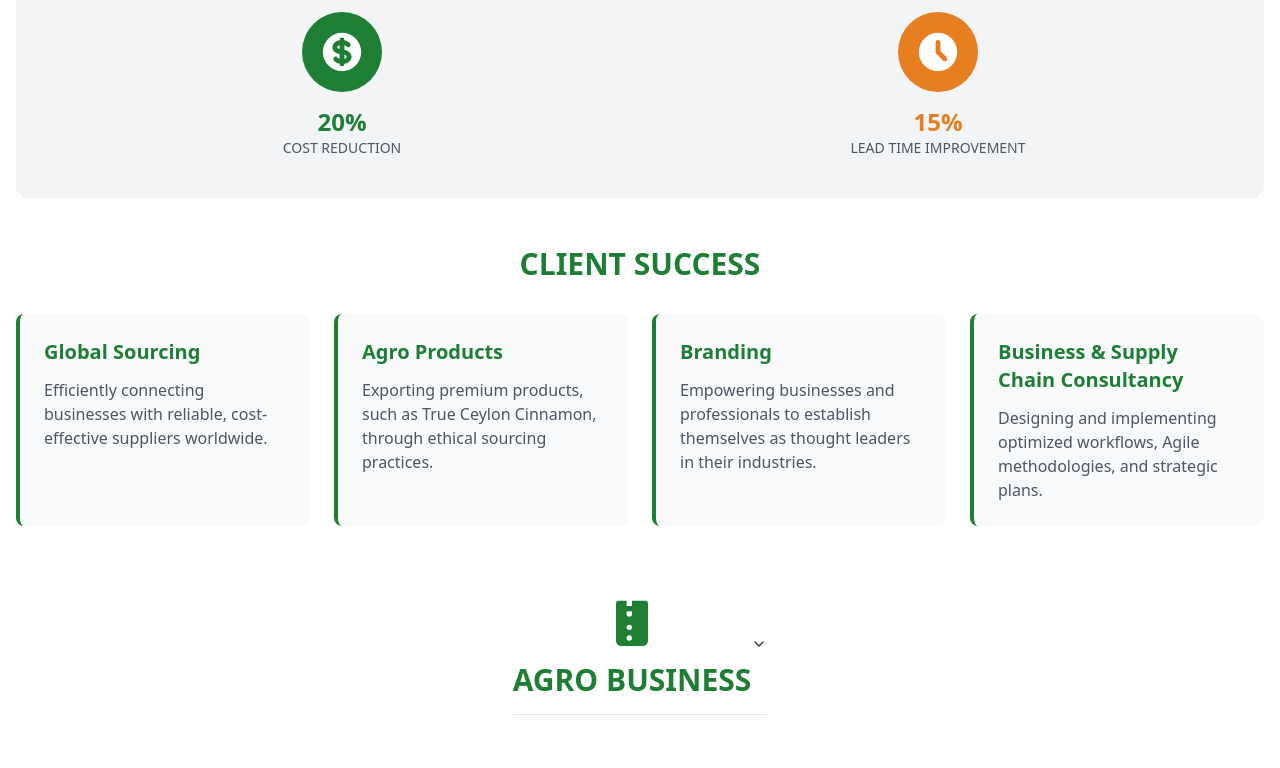
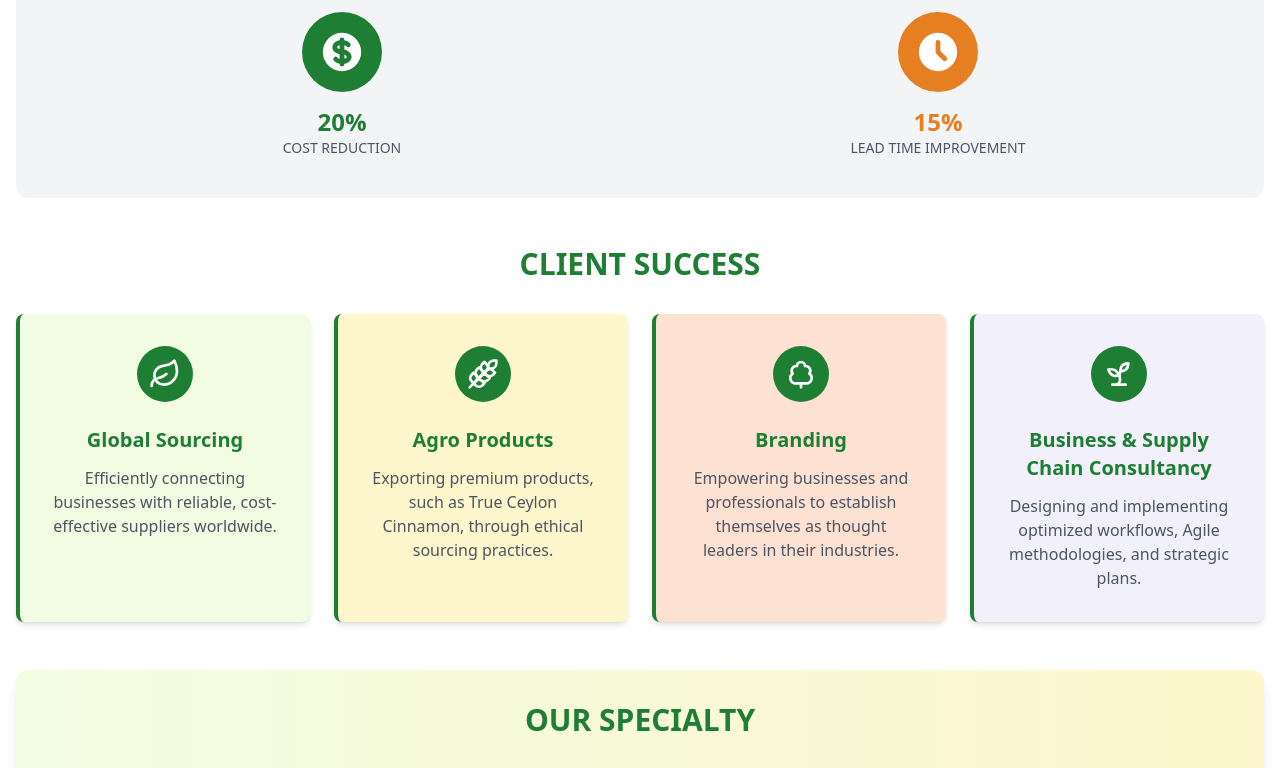
Before and after one commit to KaushanTharushka/imagify-web-architect, a React (Vite) app: page / in a window 1280 px wide. Shown: the part 2000-2768 px from the top of the page. Built offline with nearby package versions, Linux system fonts and the light colour scheme.

Commit message:
Refactor: Improve website design and content
- Updated the "Client Success" and "Our Specialty" sections.
- Removed the "Resources" section from the footer.
- Added the logo to the footer.
- Optimized the website design for an "agro vibe".

```diff
--- a/src/components/Footer.tsx
+++ b/src/components/Footer.tsx
@@ -5,14 +5,15 @@ const Footer: React.FC = () => {
   return (
     <footer className="bg-sourcing-footer text-white">
       <div className="container mx-auto px-4 py-12">
-        <div className="grid grid-cols-1 md:grid-cols-4 gap-8">
+        <div className="grid grid-cols-1 md:grid-cols-3 gap-8">
           <div>
             <div className="flex items-center mb-6">
               <div className="mr-2">
-                <svg className="w-8 h-8" viewBox="0 0 100 100" fill="none" xmlns="http://www.w3.org/2000/svg">
-                  <path d="M50 0C22.4 0 0 22.4 0 50C0 77.6 22.4 100 50 100C77.6 100 100 77.6 100 50C100 22.4 77.6 0 50 0ZM70 75C70 77.8 67.8 80 65 80H35C32.2 80 30 77.8 30 75V35C30 32.2 32.2 30 35 30H55L70 45V75Z" fill="#ffffff"/>
-                  <path d="M55 45H65L55 35V45Z" fill="#ffffff"/>
-                </svg>
+                <img
+                  src="/lovable-uploads/d80175a3-0256-4e4b-b915-a6bdc9357e27.png"
+                  alt="Revive Agro Logo"
+                  className="h-12 w-auto"
+                />
               </div>
               <h2 className="text-xl font-bold">Revive Agro</h2>
             </div>
@@ -41,22 +42,16 @@ const Footer: React.FC = () => {
               <li><a href="#contact" className="text-gray-200 hover:text-white transition">Contact</a></li>
             </ul>
           </div>
-
-          <div>
-            <h3 className="font-bold text-lg mb-4 border-b border-sourcing-green-dark pb-2">Resources</h3>
-            <ul className="space-y-2">
-              <li><a href="#" className="text-gray-200 hover:text-white transition">Blog</a></li>
-              <li><a href="#" className="text-gray-200 hover:text-white transition">Case Studies</a></li>
-              <li><a href="#" className="text-gray-200 hover:text-white transition">FAQ</a></li>
-              <li><a href="#" className="text-gray-200 hover:text-white transition">Privacy Policy</a></li>
-              <li><a href="#" className="text-gray-200 hover:text-white transition">Terms of Service</a></li>
-            </ul>
-          </div>
         </div>
       </div>
 
       <div className="bg-sourcing-footer-dark py-4">
-        <div className="container mx-auto px-4 text-center text-gray-300 text-sm">
+        <div className="container mx-auto px-4 text-center text-gray-300 text-sm flex items-center justify-center">
+          <img
+            src="/lovable-uploads/d80175a3-0256-4e4b-b915-a6bdc9357e27.png"
+            alt="Revive Agro Logo"
+            className="h-8 w-auto mr-2"
+          />
           <p>This website is designed to provide general information about Revive Agro and our services. The content is subject to change without notice.</p>
         </div>
       </div>
--- a/src/components/SolutionsSection.tsx
+++ b/src/components/SolutionsSection.tsx
@@ -6,6 +6,7 @@ import {
   AccordionItem,
   AccordionTrigger
 } from '@/components/ui/accordion';
+import { Leaf, Wheat, TreeDeciduous, Sprout } from 'lucide-react';
 
 const SolutionsSection: React.FC = () => {
   return (
@@ -87,29 +88,76 @@ const SolutionsSection: React.FC = () => {
           <h2 className="section-heading">CLIENT SUCCESS</h2>
 
           <div className="grid grid-cols-1 md:grid-cols-2 lg:grid-cols-4 gap-6">
-            <div className="bg-gray-50 p-6 rounded-lg border-l-4 border-sourcing-green">
-              <h3 className="font-bold text-xl mb-3 text-sourcing-green">Global Sourcing</h3>
-              <p className="text-gray-600">Efficiently connecting businesses with reliable, cost-effective suppliers worldwide.</p>
+            <div className="bg-soft-green hover:bg-green-50 transition-all duration-300 p-8 rounded-lg border-l-4 border-sourcing-green shadow-md transform hover:-translate-y-1">
+              <div className="flex justify-center mb-6">
+                <span className="p-3 bg-sourcing-green text-white rounded-full">
+                  <Leaf className="h-8 w-8" />
+                </span>
+              </div>
+              <h3 className="font-bold text-xl mb-3 text-sourcing-green text-center">Global Sourcing</h3>
+              <p className="text-gray-600 text-center">Efficiently connecting businesses with reliable, cost-effective suppliers worldwide.</p>
             </div>
 
-            <div className="bg-gray-50 p-6 rounded-lg border-l-4 border-sourcing-green">
-              <h3 className="font-bold text-xl mb-3 text-sourcing-green">Agro Products</h3>
-              <p className="text-gray-600">Exporting premium products, such as True Ceylon Cinnamon, through ethical sourcing practices.</p>
+            <div className="bg-soft-yellow hover:bg-yellow-50 transition-all duration-300 p-8 rounded-lg border-l-4 border-sourcing-green shadow-md transform hover:-translate-y-1">
+              <div className="flex justify-center mb-6">
+                <span className="p-3 bg-sourcing-green text-white rounded-full">
+                  <Wheat className="h-8 w-8" />
+                </span>
+              </div>
+              <h3 className="font-bold text-xl mb-3 text-sourcing-green text-center">Agro Products</h3>
+              <p className="text-gray-600 text-center">Exporting premium products, such as True Ceylon Cinnamon, through ethical sourcing practices.</p>
             </div>
 
-            <div className="bg-gray-50 p-6 rounded-lg border-l-4 border-sourcing-green">
-              <h3 className="font-bold text-xl mb-3 text-sourcing-green">Branding</h3>
-              <p className="text-gray-600">Empowering businesses and professionals to establish themselves as thought leaders in their industries.</p>
+            <div className="bg-soft-peach hover:bg-orange-50 transition-all duration-300 p-8 rounded-lg border-l-4 border-sourcing-green shadow-md transform hover:-translate-y-1">
+              <div className="flex justify-center mb-6">
+                <span className="p-3 bg-sourcing-green text-white rounded-full">
+                  <TreeDeciduous className="h-8 w-8" />
+                </span>
+              </div>
+              <h3 className="font-bold text-xl mb-3 text-sourcing-green text-center">Branding</h3>
+              <p className="text-gray-600 text-center">Empowering businesses and professionals to establish themselves as thought leaders in their industries.</p>
             </div>
 
-            <div className="bg-gray-50 p-6 rounded-lg border-l-4 border-sourcing-green">
-              <h3 className="font-bold text-xl mb-3 text-sourcing-green">Business & Supply Chain Consultancy</h3>
-              <p className="text-gray-600">Designing and implementing optimized workflows, Agile methodologies, and strategic plans.</p>
+            <div className="bg-soft-gray hover:bg-gray-100 transition-all duration-300 p-8 rounded-lg border-l-4 border-sourcing-green shadow-md transform hover:-translate-y-1">
+              <div className="flex justify-center mb-6">
+                <span className="p-3 bg-sourcing-green text-white rounded-full">
+                  <Sprout className="h-8 w-8" />
+                </span>
+              </div>
+              <h3 className="font-bold text-xl mb-3 text-sourcing-green text-center">Business & Supply Chain Consultancy</h3>
+              <p className="text-gray-600 text-center">Designing and implementing optimized workflows, Agile methodologies, and strategic plans.</p>
             </div>
           </div>
         </div>
 
-        <div className="flex justify-center">
+        <div className="bg-gradient-to-r from-[#F2FCE2] to-[#FEF7CD] rounded-xl p-8 shadow-lg">
+          <h2 className="text-3xl font-bold mb-8 text-center text-sourcing-green">OUR SPECIALTY</h2>
+
+          <div className="grid grid-cols-1 md:grid-cols-3 gap-8">
+            <div className="specialty-item bg-white/80 rounded-lg p-6 shadow-md flex flex-col items-center">
+              <span className="p-3 bg-sourcing-green text-white rounded-full mb-4">
+                <TreeDeciduous className="h-6 w-6" />
+              </span>
+              <p className="text-gray-700 text-center font-medium">Expertise from over a decade of leadership in operations and supply chains</p>
+            </div>
+
+            <div className="specialty-item bg-white/80 rounded-lg p-6 shadow-md flex flex-col items-center">
+              <span className="p-3 bg-sourcing-orange text-white rounded-full mb-4">
+                <Sprout className="h-6 w-6" />
+              </span>
+              <p className="text-gray-700 text-center font-medium">Proven track record of enhancing productivity and revenue growth for global clients</p>
+            </div>
+
+            <div className="specialty-item bg-white/80 rounded-lg p-6 shadow-md flex flex-col items-center">
+              <span className="p-3 bg-sourcing-green text-white rounded-full mb-4">
+                <Leaf className="h-6 w-6" />
+              </span>
+              <p className="text-gray-700 text-center font-medium">Commitment to ethical practices and sustainable growth</p>
+            </div>
+          </div>
+        </div>
+
+        <div className="flex justify-center mt-12">
           <div className="max-w-4xl">
             <Accordion type="single" collapsible className="w-full">
               <AccordionItem value="agro-business">
--- a/src/index.css
+++ b/src/index.css
@@ -1,3 +1,4 @@
+
 @tailwind base;
 @tailwind components;
 @tailwind utilities;
@@ -155,6 +156,31 @@
     @apply text-3xl font-bold mb-8 text-center text-sourcing-green;
   }
 
+  /* New agricultural-themed colors */
+  .bg-soft-green {
+    @apply bg-[#F2FCE2];
+  }
+
+  .bg-soft-yellow {
+    @apply bg-[#FEF7CD];
+  }
+
+  .bg-soft-orange {
+    @apply bg-[#FEC6A1];
+  }
+
+  .bg-soft-peach {
+    @apply bg-[#FDE1D3];
+  }
+
+  .bg-soft-gray {
+    @apply bg-[#F1F0FB];
+  }
+
+  .specialty-item {
+    @apply transition-all duration-300 transform hover:-translate-y-1 hover:shadow-lg;
+  }
+
   /* Animations */
   .fade-in {
     @apply animate-fade-in;
```
Also changed, not shown: src/components/Header.tsx (+27 -9 lines).
